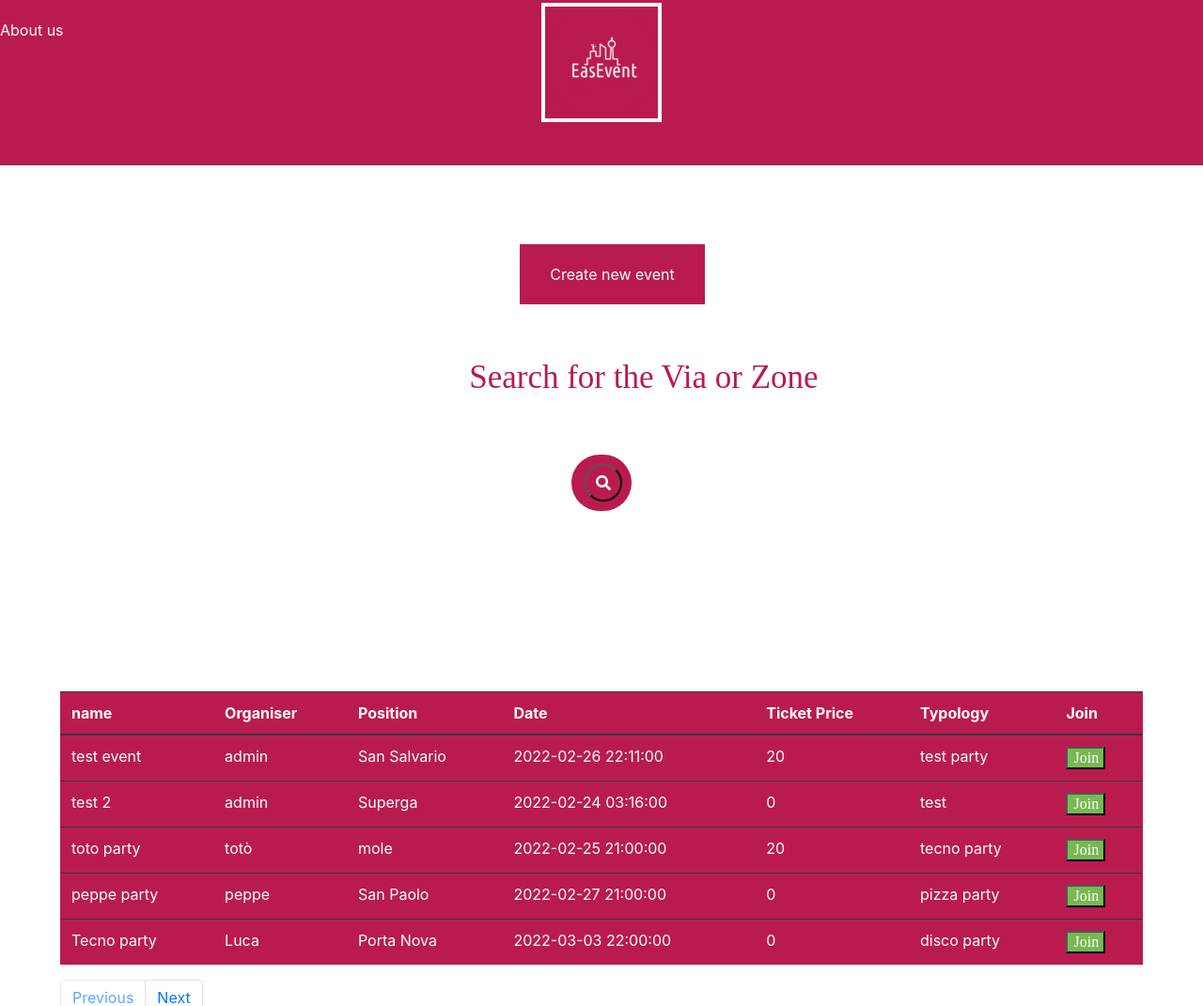
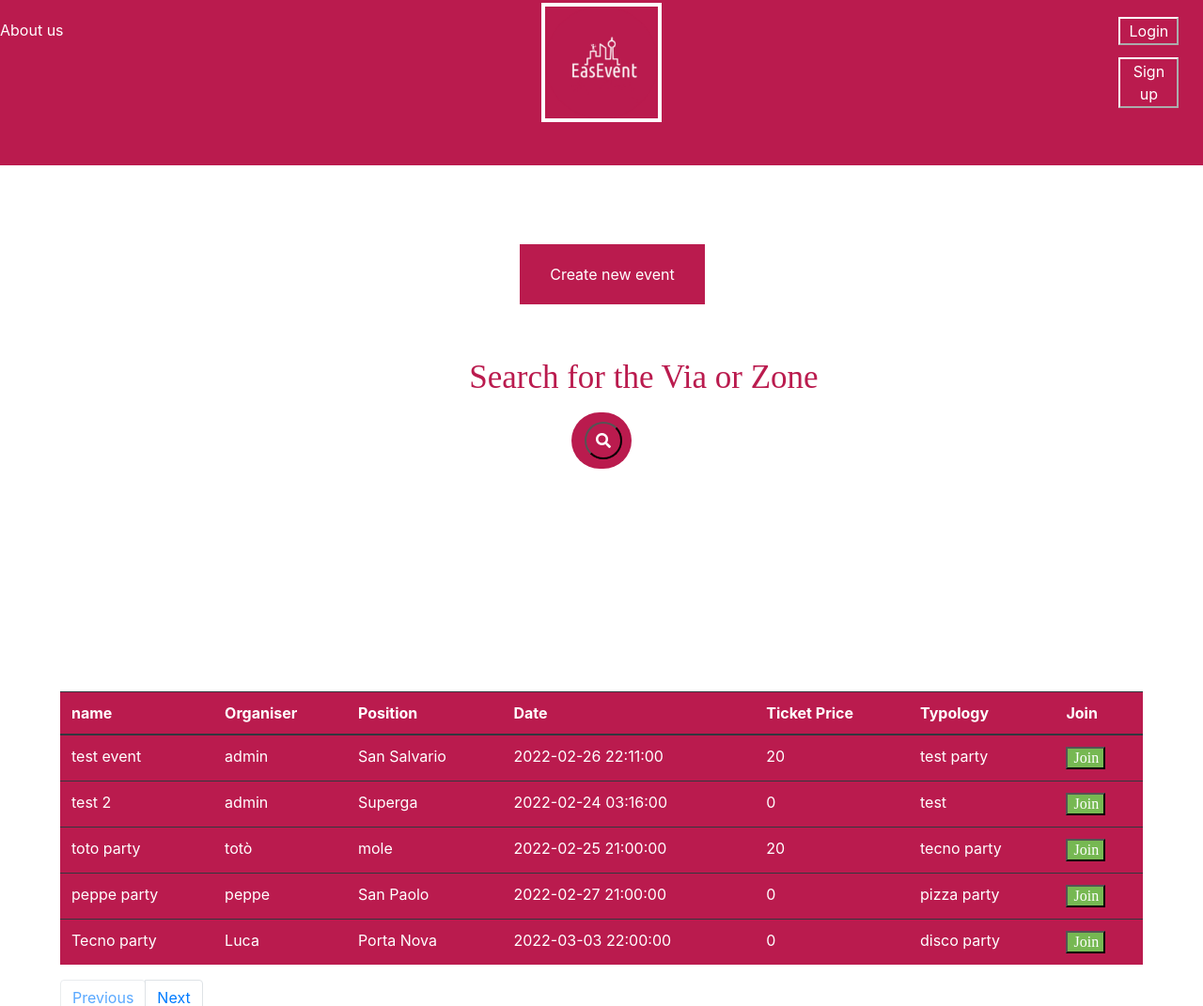
Before and after one commit to Xorion99/Easy-Event, a Flask app: page / in a window 1280 px wide. Shown: the top 1071 px of that part at 94% size. Run offline with Flask 2, Linux system fonts and the light colour scheme; the first user in the database is signed in; data comes from the database, SQL or seed files in the repository; the page is wider than the window, and the part outside it is not shown; some libraries are stand-ins or nearby versions.

Commit message:
modifiche home

```diff
--- a/static/aboutus/style.css
+++ b/static/aboutus/style.css
@@ -26,7 +26,7 @@ html {
 .about-section {
   padding: 50px;
   text-align: center;
-  background-color: #c0392b;
+  background-color: #BA1B4E;
   color: white;
 }
 
--- a/static/home/style.css
+++ b/static/home/style.css
@@ -14,7 +14,7 @@
 
     .searchbar{
     margin-bottom: auto;
-    margin-top: 220px;
+    margin-top: 175px;
     height: 60px;
     background-color: #BA1B4E;
     border-radius: 30px;
--- a/static/rate/style.css
+++ b/static/rate/style.css
@@ -7,12 +7,12 @@ body {
   min-height: 100vh;
   align-items: center;
   justify-content: center;
-  background: #c0392b;
+  background: #BA1B4E;
 }
 .rating-css {
   height: 250px;
   width: 400px;
-  background: #c0392b;
+  background: #BA1B4E;
   border: 8px solid white;
   padding: 20px;
 }
--- a/templates/about_us/index.html
+++ b/templates/about_us/index.html
@@ -32,7 +32,7 @@ html {
 .about-section {
   padding: 50px;
   text-align: center;
-  background-color: #c0392b;
+  background-color: #BA1B4E;
   color: white;
 }
 
@@ -56,7 +56,7 @@ html {
   display: inline-block;
   padding: 8px;
   color: white;
-  background-color: #c0392b;
+  background-color: #BA1B4E;
   text-align: center;
   cursor: pointer;
   width: 100%;
@@ -87,7 +87,7 @@ html {
 <div class="row">
   <div class="column">
     <div class="card">
-      <img src="/static/aboutus/assets/Gianni-Morandi-GettyImages.jpg" alt="Jane" style="width:100%">
+      <img src="/static/aboutus/assets/Gianni-Morandi-GettyImages.jpg" alt="" style="width:100%">
       <div class="container">
         <h2>Jane Doe</h2>
         <p class="title">CEO & Founder</p>
--- a/templates/homepage/index.html
+++ b/templates/homepage/index.html
@@ -21,9 +21,10 @@
           <img class="logo" src="/static/login/logo.png" alt="img" width="10%">
       </div>
       <div>
-          <a class="aboutus" href="/aboutus" style="color: white" >About us</a>
+          <a class="aboutus" href="/aboutus" style="color: white;" >About us</a>
       </div>
-
+      <button onclick="window.location.href='/login'" style="color: #FFFFFF;background-color: #BA1B4E; border-color:white;position: relative;margin-left: 93%; margin-top: -2%;width: 5%">Login</button>
+      <button onclick="window.location.href='/signup'" style="color: #FFFFFF;background-color: #BA1B4E; border-color:white;position: relative;margin-left: 93%; margin-top: 1%;width: 5%">Sign up</button>
        <script>
 function func() {
   var x = document.getElementById("show_table");
```
Also changed, not shown: other parts of templates/homepage/index.html (+1 -2 lines), DATABASE.sqlite.
